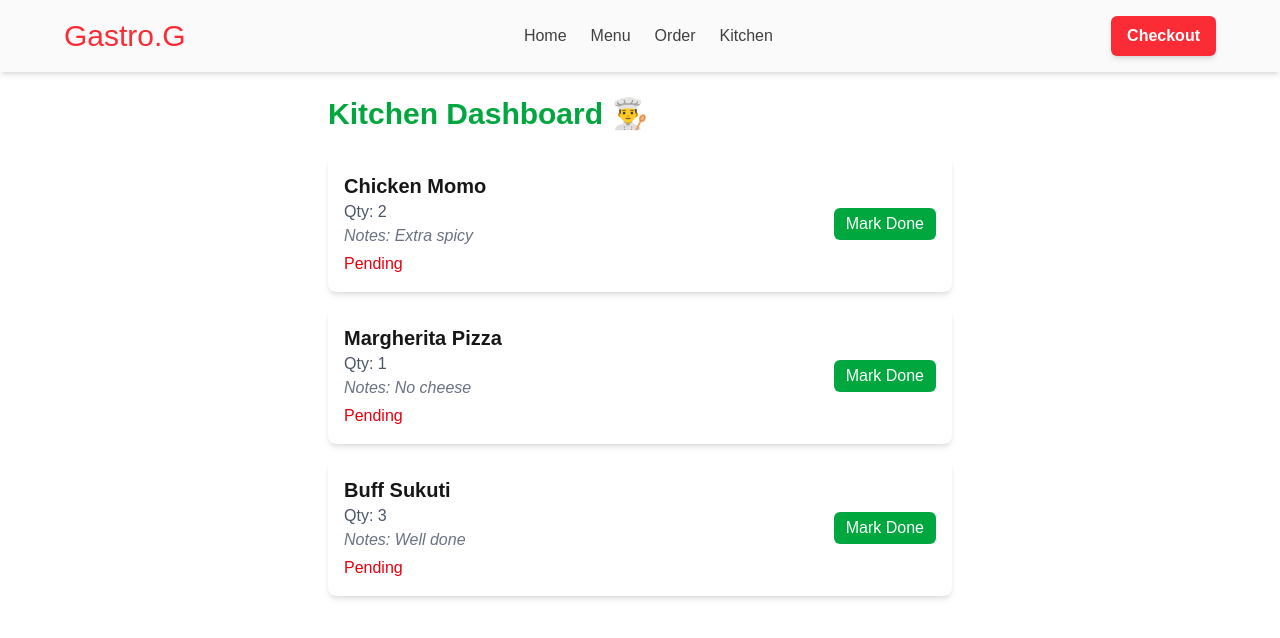
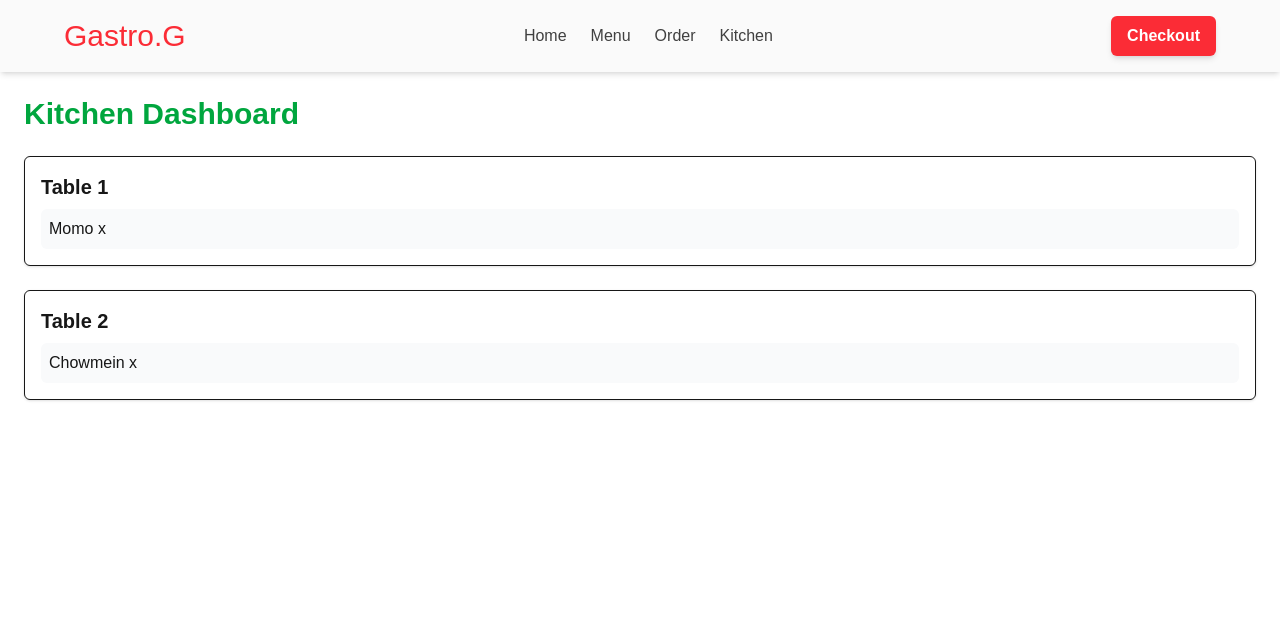
Before and after one commit to pdvladking/gastro-guide, a Next.js app: page /kitchen in a window 1280 px wide. Shown: the top 638 px of the page. Built offline with nearby package versions, Linux system fonts and the light colour scheme.

Commit message:
order flows

```diff
--- a/app/billing/page.js
+++ b/app/billing/page.js
@@ -1,41 +1,97 @@
-'use client';
-import { useState } from 'react';
+"use client";
+import { useState } from "react";
+import orders from "@/data/ordersData";
+import dishes from "@/data/menuData";
 
 export default function BillingPage() {
-  const [orders] = useState([
-    { id: 1, dish: 'Chicken Momo', quantity: 2, price: 250 },
-    { id: 1, dish: 'Chicken Momo', quantity: 2, price: 250 },
-    { id: 1, dish: 'Chicken Momo', quantity: 2, price: 250 },
-  ]);
+  const [selectedTable, setSelectedTable] = useState("");
+  const [total, setTotal] = useState(null);
 
-  const total = orders.reduce((sum, o) => sum + o.quantity * o.price, 0);
+  const calculateBill = () => {
+    const tableOrder = orders.find(
+      (o) => o.table === parseInt(selectedTable)
+    );
+    if (!tableOrder) {
+      setTotal(0);
+      return;
+    }
+
+    const sum = tableOrder.items.reduce((acc, item) => {
+      const dish = dishes.find((d) => d.name === item.dish);
+      const price = dish
+        ? parseInt(dish.price.replace("NPR ", ""))
+        : 0;
+      return acc + price * item.quantity;
+    }, 0);
+
+    setTotal(sum);
+  };
+
+  const payNow = () => {
+    // Clear orders for this table
+    const index = orders.findIndex(
+      (o) => o.table === parseInt(selectedTable)
+    );
+    if (index !== -1) {
+      orders.splice(index, 1); // remove table from ordersData
+    }
+    setTotal(null);
+    setSelectedTable("");
+    alert(`Payment successful for Table ${selectedTable}!`);
+  };
 
   return (
-    <div className="p-6 max-w-2xl mx-auto">
-      <h1 className="text-3xl font-bold text-purple-600 mb-6">Billing</h1>
+    <div className="p-6 max-w-lg mx-auto">
+      <h1 className="text-3xl font-bold text-purple-600 mb-6">
+        Billing Page 💳
+      </h1>
 
-      <table className="w-full border-collapse border border-gray-300">
-        <thead>
-          <tr className="bg-gray-100">
-            <th className="border p-2">Dish</th>
-            <th className="border p-2">Qty</th>
-            <th className="border p-2">Price</th>
-            <th className="border p-2">Subtotal</th>
-          </tr>
-        </thead>
-        <tbody>
-          {orders.map((o) => (
-            <tr key={o.id}>
-              <td className="border p-2">{o.dish}</td>
-              <td className="border p-2">{o.quantity}</td>
-              <td className="border p-2">NPR{o.price}</td>
-              <td className="border p-2">NPR{o.quantity * o.price}</td>
-            </tr>
-          ))}
-        </tbody>
-      </table>
+      <div className="space-y-4">
+        {/* Table Selector */}
+        <div>
+          <label className="block text-gray-700 font-medium mb-2">
+            Select Table
+          </label>
+          <input
+            type="number"
+            value={selectedTable}
+            onChange={(e) => setSelectedTable(e.target.value)}
+            className="w-full border rounded-md p-2"
+            placeholder="Enter table number"
+          />
+        </div>
 
-      <div className="mt-4 text-right font-bold text-xl">Total: NPR {total}</div>
+        {/* Calculate Button */}
+        <button
+          onClick={calculateBill}
+          className="bg-purple-600 text-white px-4 py-2 rounded-md hover:bg-purple-700"
+        >
+          Calculate Bill
+        </button>
+
+        {/* Bill Display */}
+        {total !== null && (
+          <div className="bg-gray-100 p-4 rounded-md mt-4 space-y-2">
+            {total === 0 ? (
+              <p className="text-red-600">
+                No orders found for this table.
+              </p>
+            ) : (
+              <>
+                <p className="text-lg font-semibold text-gray-800">
+                  Total Bill: NPR {total}
+                </p>
+                <button
+                  onClick={payNow}
+                  className="bg-green-600 text-white px-4 py-2 rounded-md hover:bg-green-700"
+                >
+                  Pay Now
+                </button>
+              </>
+            )}
+          </div>
+        )}
+      </div>
     </div>
   );
 }
--- a/app/kitchen/page.js
+++ b/app/kitchen/page.js
@@ -1,50 +1,56 @@
-"use client";
-import { useState } from "react";
+'use client';
+import orders from '@/data/ordersData';
+import { useState } from 'react';
 
 export default function KitchenPage() {
-  // Mock orders (later replace with API call)
-  const [orders, setOrders] = useState([
-    { id: 1, dish: "Chicken Momo", quantity: 2, notes: "Extra spicy", status: "Pending" },
-    { id: 2, dish: "Margherita Pizza", quantity: 1, notes: "No cheese", status: "Pending" },
-    { id: 3, dish: "Buff Sukuti", quantity: 3, notes: "Well done", status: "Pending" },
-  ]);
+  const [tableOrders, setTableOrders] = useState([...orders]);
 
-  const markAsDone = (id) => {
-    setOrders((prev) =>
-      prev.map((order) =>
-        order.id === id ? { ...order, status: "Completed" } : order
+  const markAsDone = (tableNumber, index) => {
+    setTableOrders((prev) =>
+      prev.map((tableOrder) =>
+        tableOrder.table === tableNumber
+          ? {
+              ...tableOrder,
+              items: tableOrder.items.map((item, i) =>
+                i === index ? { ...item, status: 'Completed' } : item
+              ),
+            }
+          : tableOrder
       )
     );
   };
 
   return (
-    <div className="p-6 max-w-2xl mx-auto">
-      <h1 className="text-3xl font-bold text-green-600 mb-6">Kitchen Dashboard 👨‍🍳</h1>
+    <div className="p-6">
+      <h1 className="text-3xl font-bold text-green-600 mb-6">Kitchen Dashboard</h1>
 
-      {orders.length === 0 ? (
+      {tableOrders.length === 0 ? (
         <p className="text-gray-500">No pending orders.</p>
       ) : (
-        <ul className="space-y-4">
-          {orders.map((order) => (
+        <div className="space-y-6">
+          {tableOrders.map((tableOrder) => (
+            <div key={tableOrder.table} className="border rounded-md p-4 shadow-sm bg-white">
+              <h2 className="text-xl font-semibold mb-2">Table {tableOrder.table}</h2>
+              <ul className="space-y-2">
+                {tableOrder.items.map((item, index) => (
                   <li
-              key={order.id}
-              className="bg-white shadow-md rounded-lg p-4 flex justify-between items-center"
+                    key={index}
+                    className="flex justify-between items-center bg-gray-50 p-2 rounded-md"
                   >
                     <div>
-                <h2 className="text-xl font-semibold">{order.dish}</h2>
-                <p className="text-gray-600">Qty: {order.quantity}</p>
-                <p className="text-gray-500 italic">Notes: {order.notes}</p>
+                      <span className="font-medium">{item.dish}</span> x {item.quantity}
+                      {item.notes && <span className="text-sm text-gray-500"> ({item.notes})</span>}
                       <p
-                  className={`mt-1 font-medium ${
-                    order.status === "Completed" ? "text-green-600" : "text-red-600"
+                        className={`text-sm font-medium ${
+                          item.status === 'Completed' ? 'text-green-600' : 'text-red-600'
                         }`}
                       >
-                  {order.status}
+                        {item.status}
                       </p>
                     </div>
-              {order.status === "Pending" && (
+                    {item.status === 'Pending' && (
                       <button
-                  onClick={() => markAsDone(order.id)}
+                        onClick={() => markAsDone(tableOrder.table, index)}
                         className="bg-green-600 text-white px-3 py-1 rounded-md hover:bg-green-700"
                       >
                         Mark Done
@@ -53,6 +59,9 @@ export default function KitchenPage() {
                   </li>
                 ))}
               </ul>
+            </div>
+          ))}
+        </div>
       )}
     </div>
   );
```
Lines whose indentation alone changed are shown as unchanged.
